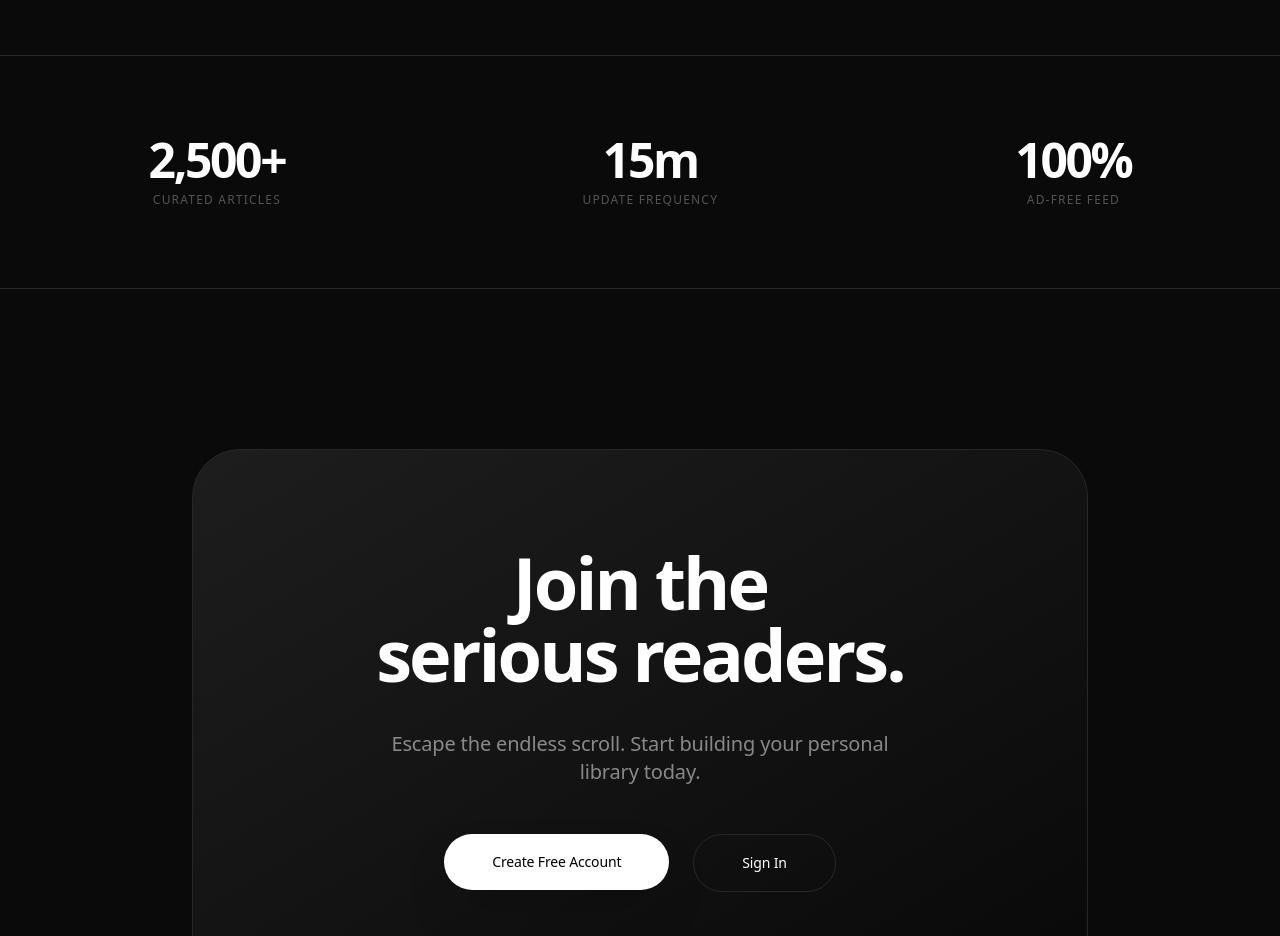
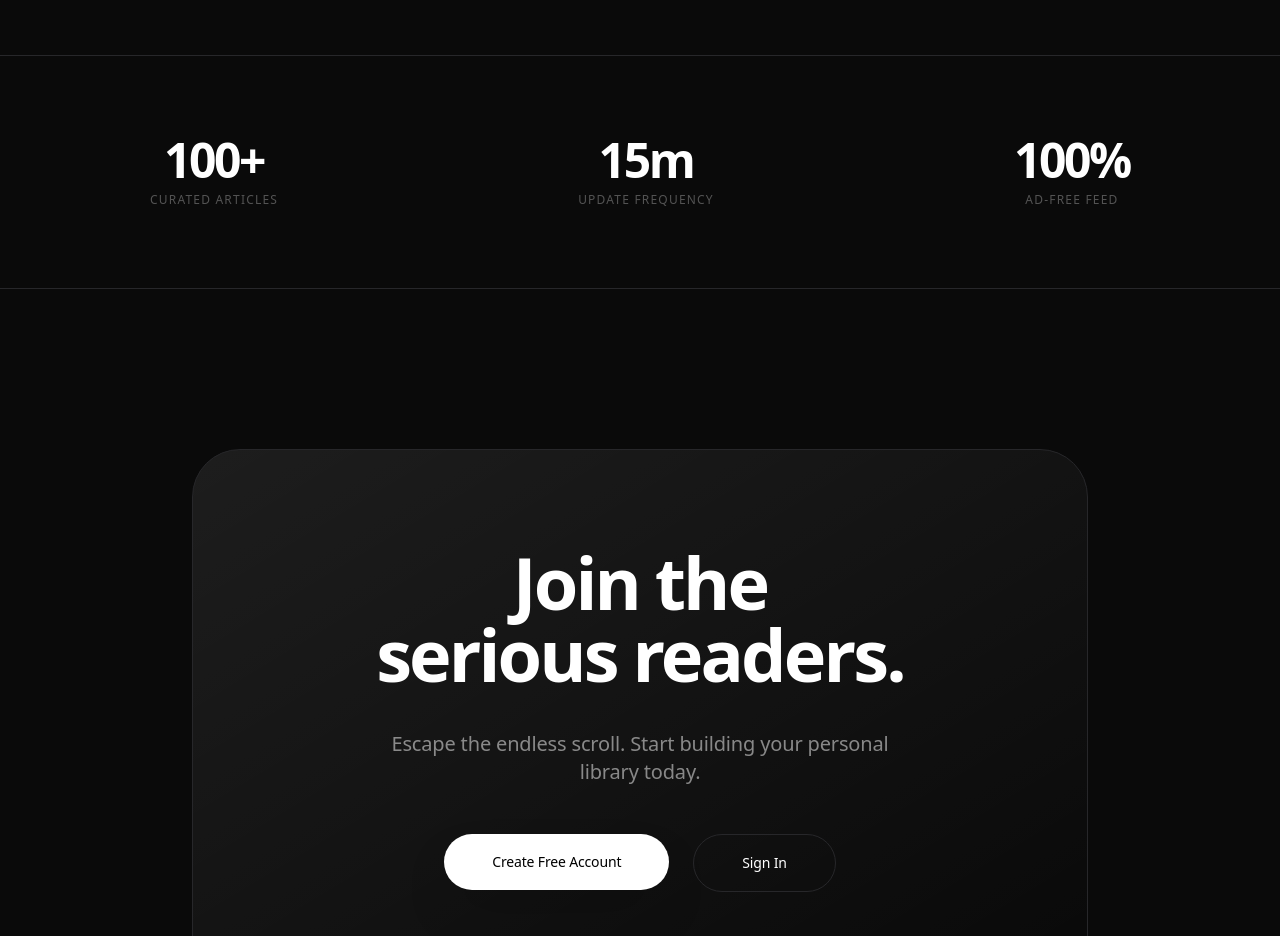
Before and after one commit to jasonCodeSpace/articles-x, a Next.js app: page / in a window 1280 px wide. Shown: the part 1660-2596 px from the top of the page. Built offline with nearby package versions, Linux system fonts and the light colour scheme; no server answers; the database is empty.

Commit message:
fix: lower article count fallback to 100

```diff
--- a/app/page.tsx
+++ b/app/page.tsx
@@ -68,7 +68,7 @@ export default async function HomePage() {
       .limit(3)
   ])
 
-  const totalArticles = statsResult.data?.total_published ?? 2500
+  const totalArticles = statsResult.data?.total_published ?? 100
   const trendingArticles = articlesResult.data
 
   const faqSchema = {
```
